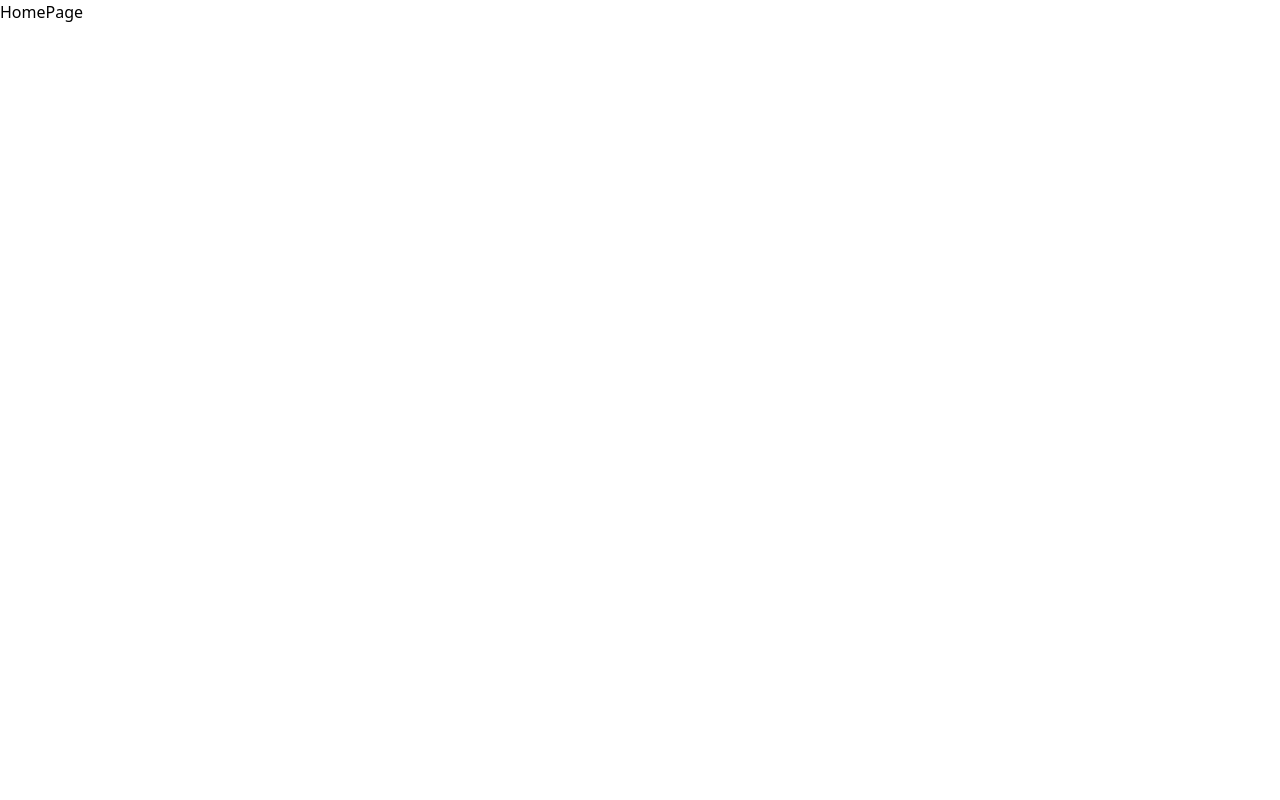
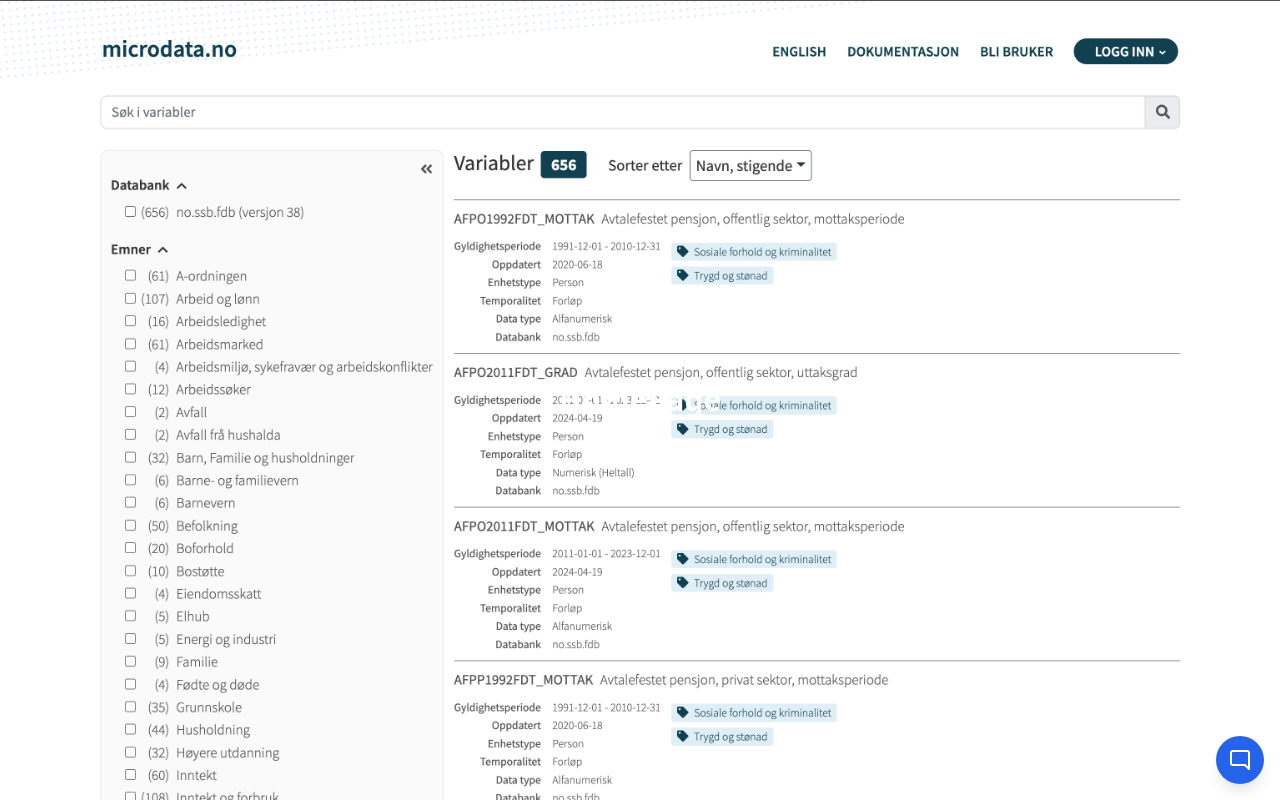
Before and after one commit to ehandresen/chatbot-microdata, a Next.js app: page / in a window 1280 px wide. Built offline with nearby package versions, Linux system fonts and the light colour scheme.

Commit message:
Basic frontend lagt til

```diff
--- a/app/layout.tsx
+++ b/app/layout.tsx
@@ -1,6 +1,7 @@
 import type { Metadata } from "next";
 import { Geist, Geist_Mono } from "next/font/google";
 import "./globals.css";
+import Chatbox from "@/components/ChatBox/ChatBox";
 
 const geistSans = Geist({
   variable: "--font-geist-sans",
@@ -28,6 +29,7 @@
         className={`${geistSans.variable} ${geistMono.variable} antialiased`}
       >
         {children}
+        <Chatbox />
       </body>
     </html>
   );
--- a/app/page.tsx
+++ b/app/page.tsx
@@ -1,4 +1,14 @@
 function HomePage() {
-  return <div>HomePage</div>;
+  return (
+    <div
+      className="h-screen w-screen bg-cover bg-center"
+      style={{ backgroundImage: "url('/microdata-background.png')" }}
+    >
+      <div className="flex items-center justify-center h-full text-white text-3xl font-bold">
+        HomePage
+      </div>
+    </div>
+  );
 }
+
 export default HomePage;
--- /dev/null
+++ b/components/ChatBox/ChatBox.tsx
@@ -0,0 +1,17 @@
+"use client";
+import { useState } from "react";
+import ChatToggleButton from "./ChatToggleButton";
+import ChatWindow from "./ChatWindow";
+
+const Chatbox = () => {
+  const [isOpen, setIsOpen] = useState(false);
+
+  return (
+    <div className="fixed bottom-4 right-4 z-50">
+      <ChatToggleButton isOpen={isOpen} toggleChat={() => setIsOpen(!isOpen)} />
+      {isOpen && <ChatWindow closeChat={() => setIsOpen(false)} />}
+    </div>
+  );
+};
+
+export default Chatbox;
--- /dev/null
+++ b/components/ChatBox/ChatHeader.tsx
@@ -0,0 +1,18 @@
+import { X } from "lucide-react";
+
+interface ChatHeaderProps {
+  closeChat: () => void;
+}
+
+const ChatHeader: React.FC<ChatHeaderProps> = ({ closeChat }) => {
+  return (
+    <div className="flex justify-between items-center border-b pb-2">
+      <h2 className="text-lg font-semibold">Chatbot</h2>
+      <button onClick={closeChat} className="text-gray-500 hover:text-gray-700">
+        <X size={20} />
+      </button>
+    </div>
+  );
+};
+
+export default ChatHeader; // ✅ Sørg for at denne linjen er til stede!
--- /dev/null
+++ b/components/ChatBox/ChatInput.tsx
@@ -0,0 +1,16 @@
+const ChatInput = () => {
+    return (
+      <div className="flex mt-2">
+        <input
+          type="text"
+          placeholder="Skriv en melding..."
+          className="flex-1 p-2 border rounded-l-md focus:outline-none"
+        />
+        <button className="bg-blue-600 text-white px-4 py-2 rounded-r-md hover:bg-blue-700">
+          Send
+        </button>
+      </div>
+    );
+  };
+
+  export default ChatInput;
--- /dev/null
+++ b/components/ChatBox/ChatMessages.tsx
@@ -0,0 +1,9 @@
+const ChatMessages = () => {
+    return (
+      <div className="flex-1 p-2 overflow-y-auto text-gray-600">
+        <p>Hei! Hvordan kan jeg hjelpe deg?</p>
+      </div>
+    );
+  };
+
+  export default ChatMessages;
--- /dev/null
+++ b/components/ChatBox/ChatToggleButton.tsx
@@ -0,0 +1,19 @@
+import { MessageSquare, X } from "lucide-react";
+
+interface ChatToggleButtonProps {
+  isOpen: boolean;
+  toggleChat: () => void;
+}
+
+const ChatToggleButton: React.FC<ChatToggleButtonProps> = ({ isOpen, toggleChat }) => {
+  return (
+    <button
+      onClick={toggleChat}
+      className="p-3 bg-blue-600 text-white rounded-full shadow-lg hover:bg-blue-700 transition"
+    >
+      {isOpen ? <X size={24} className="transform scale-x-[-1]" /> : <MessageSquare size={24} className="transform scale-x-[-1]" />}
+    </button>
+  );
+};
+
+export default ChatToggleButton;
--- /dev/null
+++ b/components/ChatBox/ChatWindow.tsx
@@ -0,0 +1,25 @@
+import { motion } from "framer-motion";
+import ChatHeader from "./ChatHeader";
+import ChatMessages from "./ChatMessages";
+import ChatInput from "./ChatInput";
+
+interface ChatWindowProps {
+  closeChat: () => void;
+}
+
+const ChatWindow: React.FC<ChatWindowProps> = ({ closeChat }) => {
+  return (
+    <motion.div
+      initial={{ opacity: 0, y: 20 }}
+      animate={{ opacity: 1, y: 0 }}
+      exit={{ opacity: 0, y: 20 }}
+      className="absolute bottom-16 right-0 w-80 bg-white shadow-xl rounded-xl border p-4 flex flex-col"
+    >
+      <ChatHeader closeChat={closeChat} />
+      <ChatMessages />
+      <ChatInput />
+    </motion.div>
+  );
+};
+
+export default ChatWindow;
--- a/package.json
+++ b/package.json
@@ -10,6 +10,8 @@
   },
   "dependencies": {
     "@supabase/supabase-js": "^2.48.1",
+    "framer-motion": "^12.4.7",
+    "lucide-react": "^0.476.0",
     "next": "15.1.6",
     "react": "^19.0.0",
     "react-dom": "^19.0.0"
```
Also changed, not shown: public/microdata-background.png (added), 1 other file (tests, documents, lock files or other folders).
